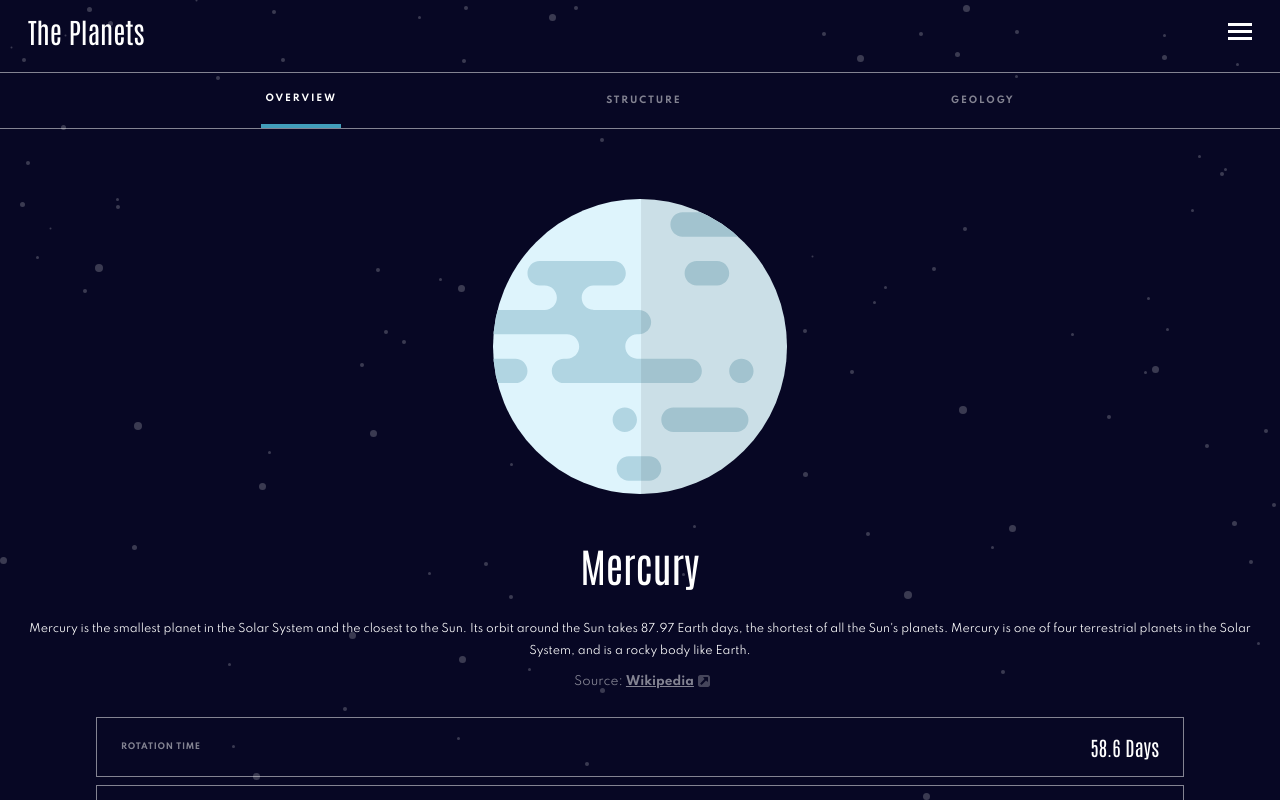
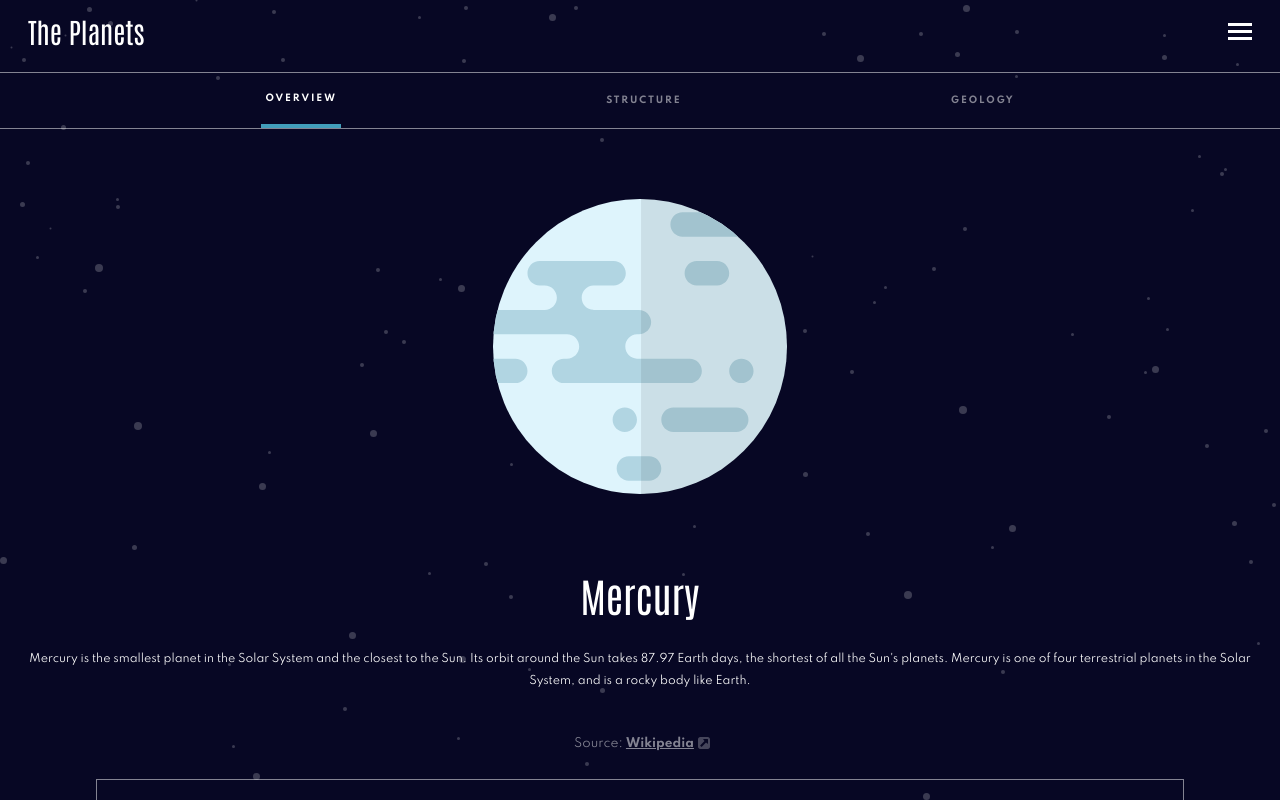
Before and after one commit to kristiingco/planets-fact-site, a React (Create React App) app: page /mercury in a window 1280 px wide. Shown: the top 800 px of the page. Built offline with nearby package versions, Linux system fonts and the light colour scheme.

Commit message:
Adjust description margins

```diff
--- a/src/components/planet/planet-description/PlanetDescription.scss
+++ b/src/components/planet/planet-description/PlanetDescription.scss
@@ -1,7 +1,7 @@
 .planet-description {
     display: flex;
     flex-direction: column;
-    margin: 28px;
+    margin: 58px 28px 28px 28px;
     align-items: center;
     font-family: Spartan;
 
@@ -21,7 +21,7 @@
     .planet-description-source {
         font-size: 12px;
         opacity: 0.5;
-
+        margin-top: 32px;
     }
 
     .planet-description-source a {
```
